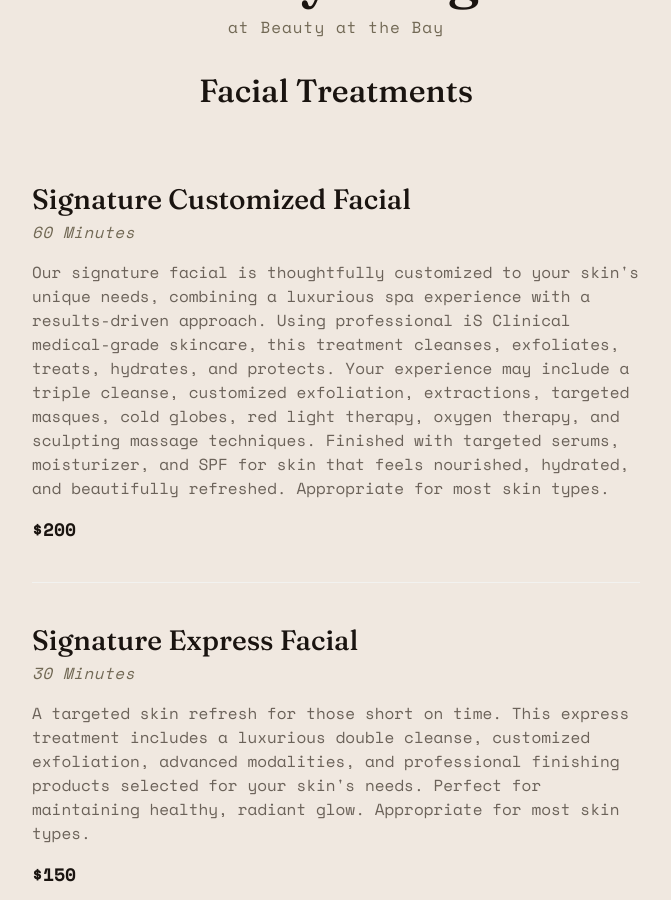
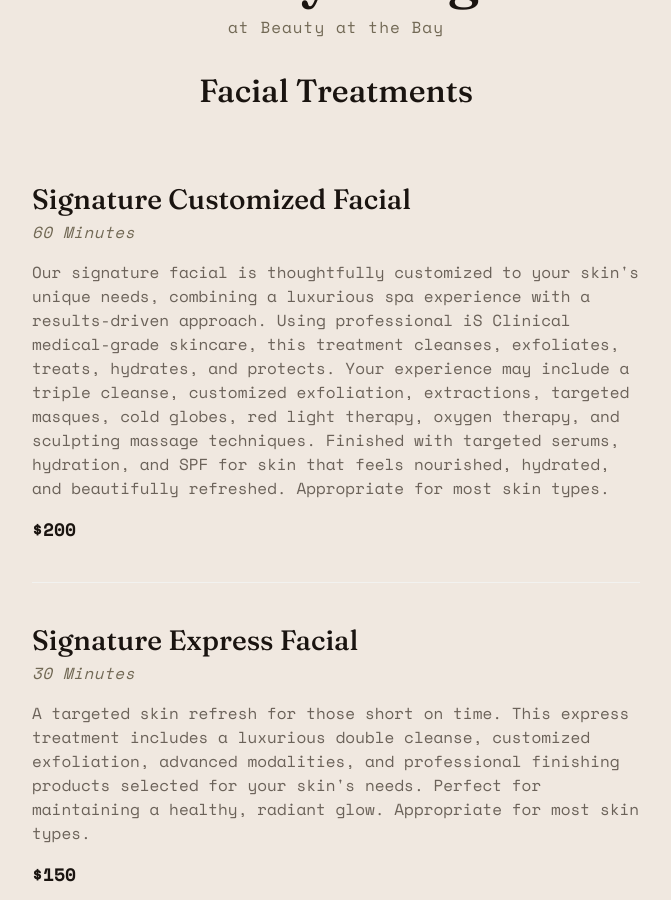
Before and after one commit to jtcarrasco/skinbymargot, a Jekyll site: the page built from index.html, in a window 1280 px wide and 900 px high, scrolled down 629 px. Shown: the whole window, without its empty margins (304-975 px from the left). Built offline with Jekyll 4.4.1, drawn with Linux system fonts in a browser that asks for light colours; nearby versions of some CDN libraries; some web fonts are replaced; the list of posts is cut into pages by our own code; some of the changed text lies outside the part shown.

Commit message:
Update treatment copy on facials

```diff
--- a/_data/treatments.yml
+++ b/_data/treatments.yml
@@ -6,7 +6,7 @@
     medical-grade skincare, this treatment cleanses, exfoliates, treats, hydrates, and protects.
     Your experience may include a triple cleanse, customized exfoliation, extractions, targeted
     masques, cold globes, red light therapy, oxygen therapy, and sculpting massage techniques.
-    Finished with targeted serums, moisturizer, and SPF for skin that feels nourished, hydrated,
+    Finished with targeted serums, hydration, and SPF for skin that feels nourished, hydrated,
     and beautifully refreshed. Appropriate for most skin types.
   cost: "$200"
 
@@ -15,7 +15,7 @@
   description: >
     A targeted skin refresh for those short on time. This express treatment includes a luxurious
     double cleanse, customized exfoliation, advanced modalities, and professional finishing
-    products selected for your skin's needs. Perfect for maintaining healthy, radiant glow.
+    products selected for your skin's needs. Perfect for maintaining a healthy, radiant glow.
     Appropriate for most skin types.
   cost: "$150"
 
@@ -25,7 +25,7 @@
     Experience an advanced 3-in-1 DiamondGlow™ treatment that exfoliates, extracts, and infuses
     the skin with targeted serums. Combined with customized treatment products, advanced
     modalities, and sculpting massage techniques, this treatment leaves your skin visibly
-    smoother, brighter, hydrated, and beautifully luminous. Appropriate for most skin types.
+    smoother, brighter, hydrated, and luminous. Appropriate for most skin types.
   cost: "$250"
 
 - title: DiamondGlow™ Express
```
